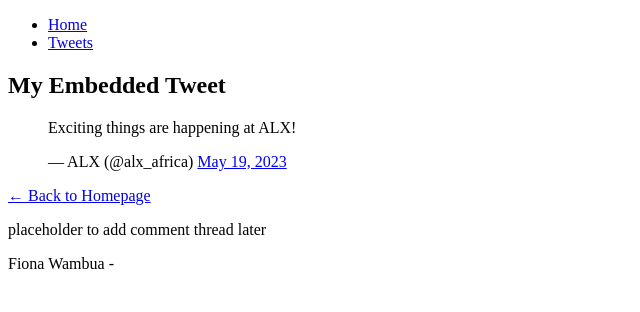
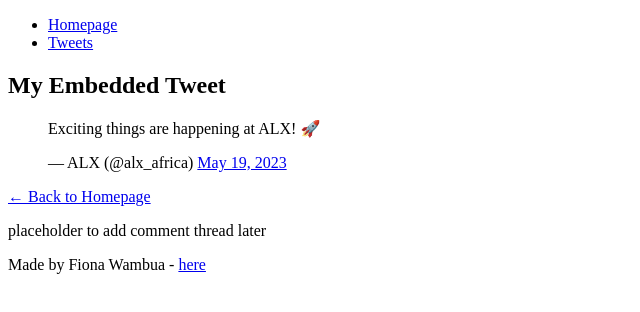
Before and after one commit to Fionasyona/My_First_Portfolio, a plain HTML site: page html_basic/tweets.html in a window 1280 px wide. Shown: the whole page, without its empty margins (0-640 px from the left). Drawn offline with Linux system fonts and the light colour scheme.

Commit message:
new changes

```diff
--- a/html_basic/tweets.html
+++ b/html_basic/tweets.html
@@ -3,12 +3,12 @@
 <head>
   <meta charset="UTF-8">
   <meta name="viewport" content="width=device-width, initial-scale=1.0">
-    <title>My first project</title>
+  <title>Tweets - ALX Portfolio</title>
 </head>
 <body>
   <header>
     <ul>
-      <li><a href="index.html">Home</a></li>
+      <li><a href="index.html">Homepage</a></li>
       <li><a href="tweets.html">Tweets</a></li>
     </ul>
   </header>
@@ -16,26 +16,21 @@
   <main>
     <article>
       <h1>My Embedded Tweet</h1>
-
       <blockquote class="twitter-tweet">
-    <p lang="en" dir="ltr">
-      Exciting things are happening at ALX!
-    </p>
+        <p lang="en" dir="ltr">Exciting things are happening at ALX! 🚀</p>
         &mdash; ALX (@alx_africa)
         <a href="https://twitter.com/alx_africa/status/1659565934014840832?ref_src=twsrc%5Etfw">May 19, 2023</a>
       </blockquote>
       <script async src="https://platform.twitter.com/widgets.js" charset="utf-8"></script>
-
       <p><a href="index.html">← Back to Homepage</a></p>
-
+    </article>
     <aside>
       <p>placeholder to add comment thread later</p>
     </aside>
   </main>
 
   <footer>
-        <p>Fiona Wambua - <a href="https://i.ibb.co/gTDZZT8/ALX-Logo-07.png" target="_blank"</a></p>
+    <p>Made by Fiona Wambua - <a href="https://i.ibb.co/gTDZZT8/ALX-Logo-07.png" target="_blank">here</a></p>
   </footer>
-
 </body>
 </html>
```
Also changed, not shown: html_basic/index.html (+3 -5 lines). Lines whose indentation alone changed are shown as unchanged.
